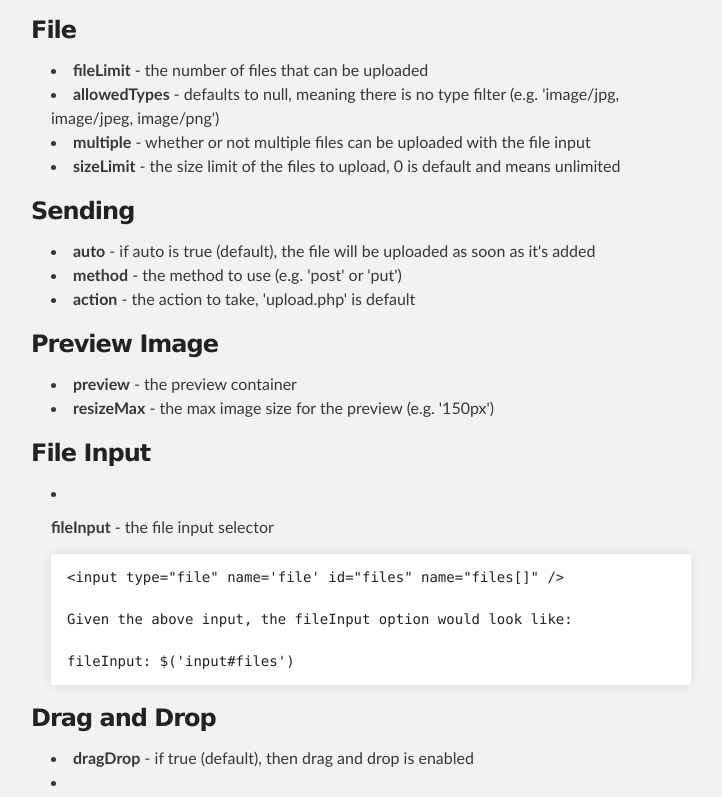
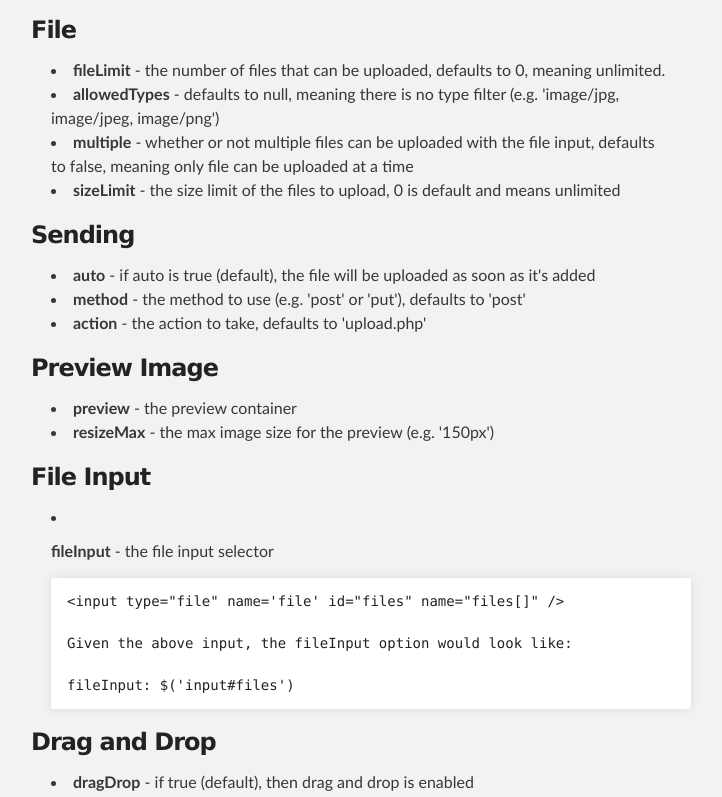
Before and after one commit to sricc/UploadMonkey, a plain HTML site: page index.html in a window 1280 px wide. Shown: the part 2033-2830 px from the top of the page, without its empty margins (289-1011 px from the left). Drawn offline with Linux system fonts and the light colour scheme.

```diff
--- a/index.html
+++ b/index.html
@@ -123,11 +123,11 @@
 
 <ul>
 <li>
-<strong>fileLimit</strong>         - the number of files that can be uploaded</li>
+<strong>fileLimit</strong>         - the number of files that can be uploaded, defaults to 0, meaning unlimited.</li>
 <li>
 <strong>allowedTypes</strong>      - defaults to null, meaning there is no type filter (e.g. 'image/jpg, image/jpeg, image/png')</li>
 <li>
-<strong>multiple</strong>          - whether or not multiple files can be uploaded with the file input</li>
+<strong>multiple</strong>          - whether or not multiple files can be uploaded with the file input, defaults to false, meaning only file can be uploaded at a time</li>
 <li>
 <strong>sizeLimit</strong>         - the size limit of the files to upload, 0 is default and means unlimited</li>
 </ul><h3>Sending</h3>
@@ -136,9 +136,9 @@
 <li>
 <strong>auto</strong>              - if auto is true (default), the file will be uploaded as soon as it's added</li>
 <li>
-<strong>method</strong>            - the method to use (e.g. 'post' or 'put')</li>
+<strong>method</strong>            - the method to use (e.g. 'post' or 'put'), defaults to 'post'</li>
 <li>
-<strong>action</strong>            - the action to take, 'upload.php' is default </li>
+<strong>action</strong>            - the action to take, defaults to 'upload.php' </li>
 </ul><h3>Preview Image</h3>
 
 <ul>
@@ -177,7 +177,6 @@
 <li><p><strong>dropZoneText</strong>      - Any string you'd like the dropzone to say, defaults to 'Drop files here…'</p></li>
 <li><p><strong>dropZoneTextSize</strong>  - The text size of the dropzone text, defaults to '20px'</p></li>
 <li><p><strong>dzDragOverColor</strong>   - The background color of the dropzone when the user hovers over it with a file to drop, defaults to '#99CCFF'</p></li>
-<li><p><strong>inputFile</strong>         - The file input element for file upload</p></li>
 </ul><h3>Events</h3>
 
 <ul>
@@ -219,7 +218,7 @@
 </li>
 </ul><h2>MIT License</h2>
 
-<hr><p>Copyright (c) 2012 Steve Ricciardelli <a href="mailto:stephen.j.ricciardelli@gmail.com">stephen.j.ricciardelli@gmail.com</a></p>
+<hr><p>Copyright (c) 2012 Steve Ricciardelli</p>
 
 <p>Permission is hereby granted, free of charge, to any person obtaining
 a copy of this software and associated documentation files (the
```
Also changed, not shown: params.json (+1 -1 lines).
